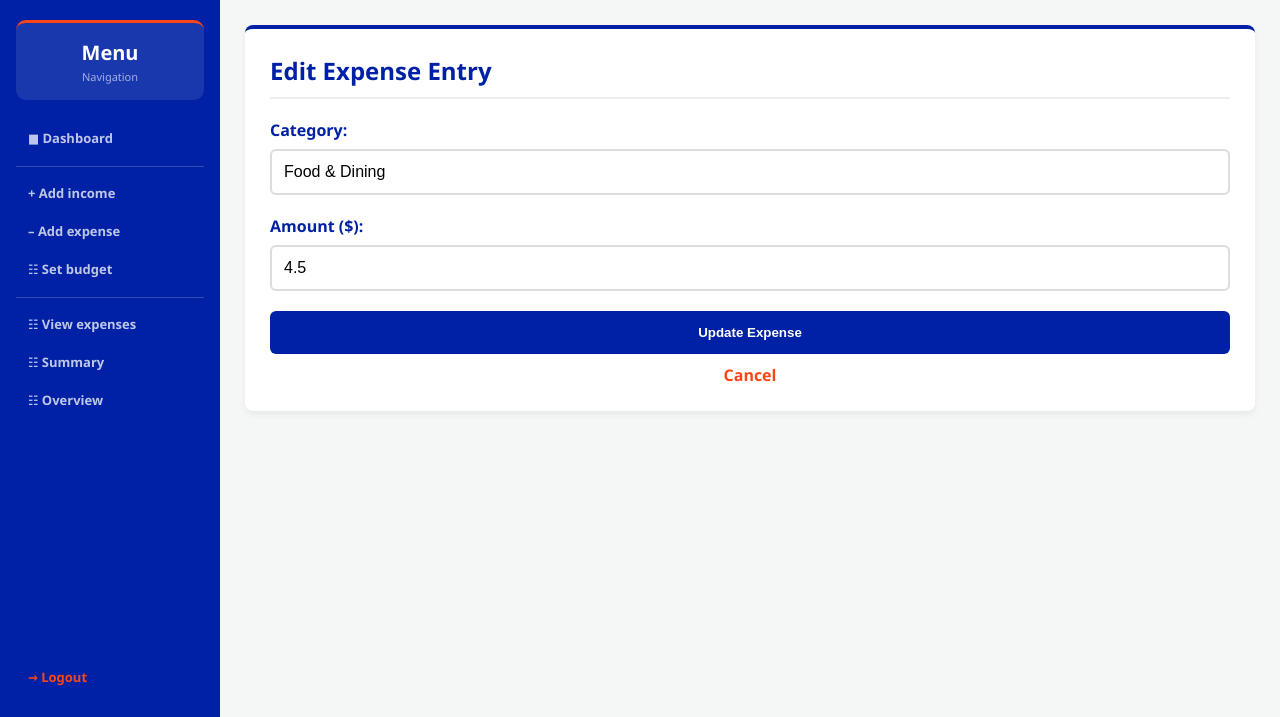
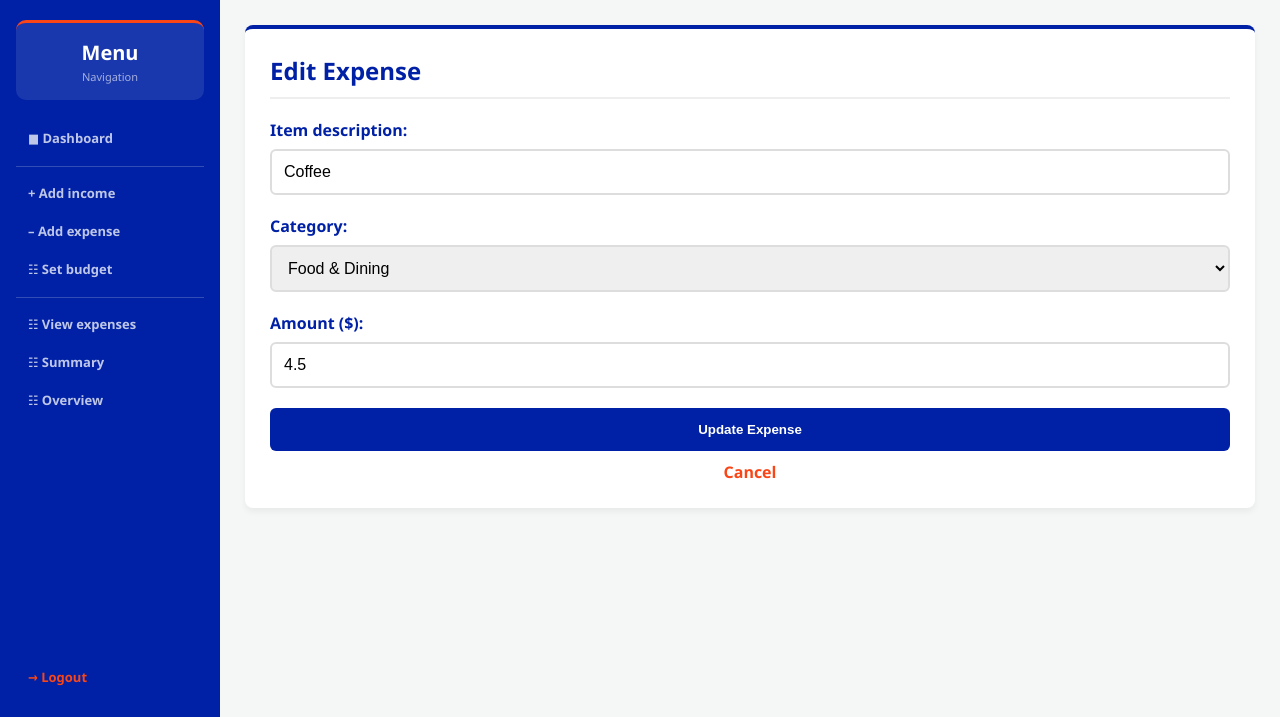
Before and after one commit to akarapanco/student-budget-tracker, a Flask app: page /edit_expense/10 in a window 1280 px wide. Shown: the part 83-800 px from the top of the page. Run offline with Flask 3, Linux system fonts and the light colour scheme; a user stored in the database is signed in; data comes from the database, SQL or seed files in the repository.

Commit message:
add description to edit expense

```diff
--- a/app.py
+++ b/app.py
@@ -102,7 +102,8 @@ def edit_expense(expense_id):
     if request.method == 'POST':
         new_category = request.form['category']
         new_amount = request.form['amount']
-        if data_manager.edit_expense(expense_id, session['user_id'], new_category, new_amount):
+        new_description = request.form.get('description', '')
+        if data_manager.edit_expense(expense_id, session['user_id'], new_category, new_amount, new_description):
             session['success_message'] = "Expense updated."
             return redirect(url_for('view_expenses'))
         else:
--- a/data_manager.py
+++ b/data_manager.py
@@ -75,13 +75,13 @@ def delete_expense(expense_id, user_id):
     except Exception:
         return False
 
-def edit_expense(expense_id, user_id, new_category, new_amount):
+def edit_expense(expense_id, user_id, new_category, new_amount, new_description=""):
     if not is_valid_txn(new_amount):
         return False
     try:
         connection = get_db_connection()
-        connection.execute("UPDATE expenses SET category = ?, amount = ? WHERE expense_id = ? AND user_id = ?",
-                           (new_category, new_amount, expense_id, user_id))
+        connection.execute("UPDATE expenses SET category = ?, amount = ?, description = ? WHERE expense_id = ? AND user_id = ?",
+                           (new_category, new_amount, new_description, expense_id, user_id))
         connection.commit()
         connection.close()
         return True
--- a/templates/edit_expense.html
+++ b/templates/edit_expense.html
@@ -3,16 +3,29 @@
 
 {% block content %}
 <div class="card">
-    <h2>Edit Expense Entry</h2>
-    <form method="POST" action="{{ url_for('edit_expense', expense_id = expense[0]) }}">
-        <label for="category">Category:</label>
-        <input type="text" name="category" id="category" value="{{ expense[2] }}" required>
+    <h2>Edit Expense</h2>
+    <form method="POST" action="{{ url_for('edit_expense', expense_id=expense[0]) }}">
+        <label>Item description:</label>
+        <input type="text" name="description" value="{{ expense[5]|capitalize if expense[5] else '' }}" placeholder="Be specific">
 
-        <label for="amount">Amount ($):</label>
-        <input type="number" step="0.01" min="0.01" name="amount" id="amount" value="{{ expense[3] }}" required>
+        <label>Category:</label>
+        <select name="category" required>
+            <option value="Food & Dining" {% if expense[2] == 'Food & Dining' %}selected{% endif %}>Food & Dining</option>
+            <option value="Transport" {% if expense[2] == 'Transport' %}selected{% endif %}>Transport</option>
+            <option value="Entertainment" {% if expense[2] == 'Entertainment' %}selected{% endif %}>Entertainment</option>
+            <option value="Rent/Utilities" {% if expense[2] == 'Rent/Utilities' %}selected{% endif %}>Rent/Utilities</option>
+            <option value="Health & Fitness" {% if expense[2] == 'Health & Fitness' %}selected{% endif %}>Health & Fitness</option>
+            <option value="Education" {% if expense[2] == 'Education' %}selected{% endif %}>Education</option>
+            <option value="Shopping" {% if expense[2] == 'Shopping' %}selected{% endif %}>Shopping</option>
+            <option value="Travel" {% if expense[2] == 'Travel' %}selected{% endif %}>Travel</option>
+            <option value="Other" {% if expense[2] == 'Other' %}selected{% endif %}>Other</option>
+        </select>
+
+        <label>Amount ($):</label>
+        <input type="number" step="0.01" min="0.01" name="amount" value="{{ expense[3] }}" required>
 
         <button type="submit">Update Expense</button>
-        <p style="text-align: center; margin-top: 10px;"><a href="/view_expenses" class="cta-link">Cancel</a></p>
+        <p style="text-align:center; margin-top:10px;"><a href="/view_expenses" class="cta-link">Cancel</a></p>
     </form>
 </div>
 {% endblock %}
```
